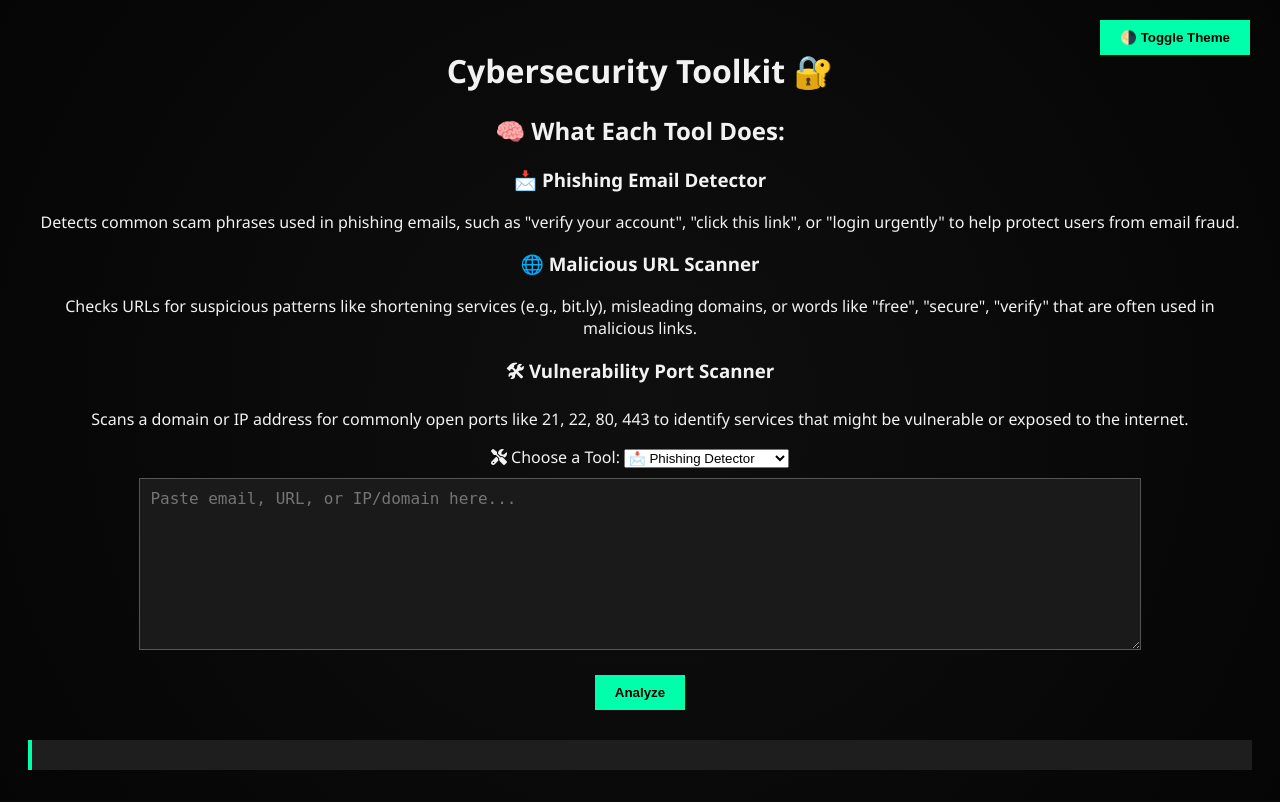
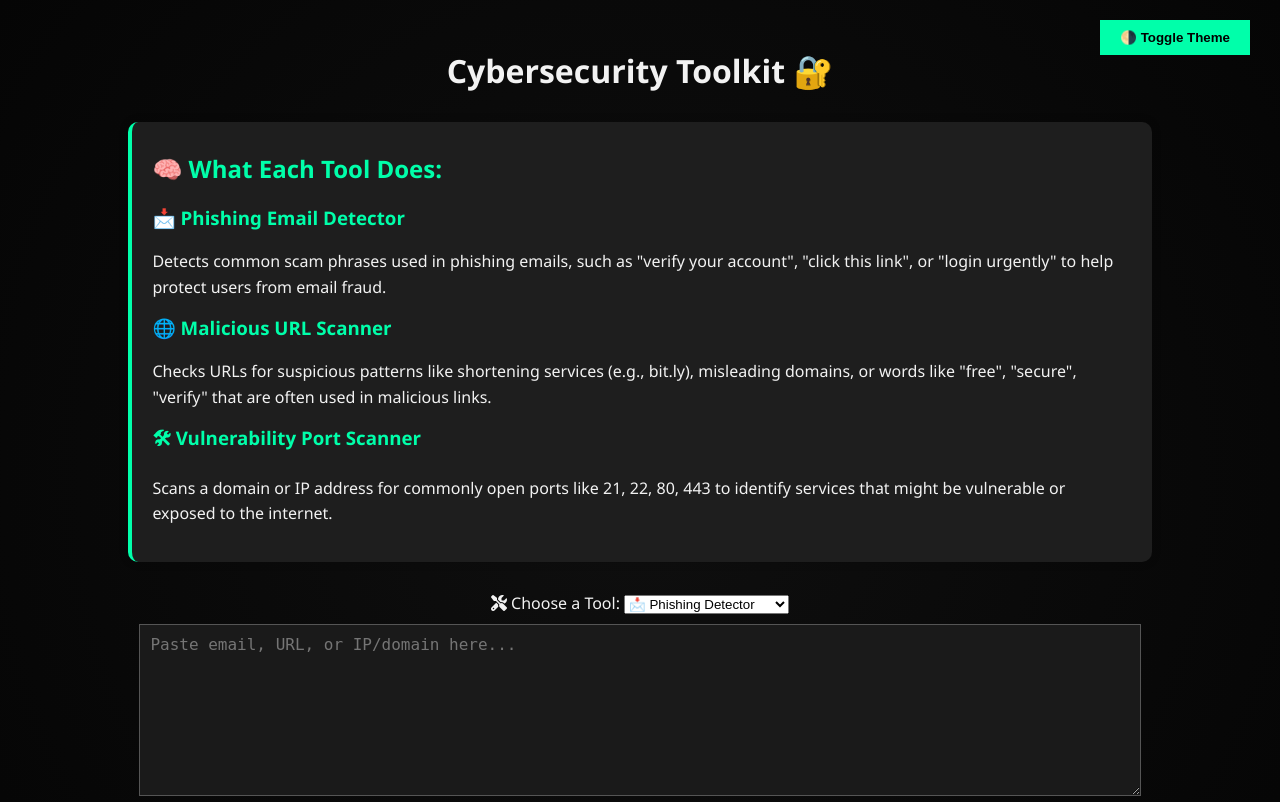
Before and after one commit to Red-Phoenix-01/cybersecurity-toolkit, a Flask app: page / in a window 1280 px wide. Shown: the top 802 px of the page. Before the commit the page ends 770 px from the top, so only its background shows below. Run offline with Flask 3, Linux system fonts and the light colour scheme.

Commit message:
Update style.css

```diff
--- a/static/css/style.css
+++ b/static/css/style.css
@@ -107,3 +107,28 @@ button {
   visibility: visible;
   opacity: 1;
 }
+
+/* ✅ Tool Info Section */
+.tool-info {
+  background-color: var(--result-bg);
+  border-left: 4px solid var(--highlight-color);
+  padding: 20px;
+  margin: 30px auto;
+  width: 80%;
+  text-align: left;
+  border-radius: 10px;
+  box-shadow: 0 0 10px #00000030;
+  font-size: 16px;
+  color: var(--text-color);
+}
+
+.tool-info h2,
+.tool-info h3 {
+  margin-top: 10px;
+  color: var(--highlight-color);
+}
+
+.tool-info p {
+  margin-bottom: 15px;
+  line-height: 1.6;
+}
```
